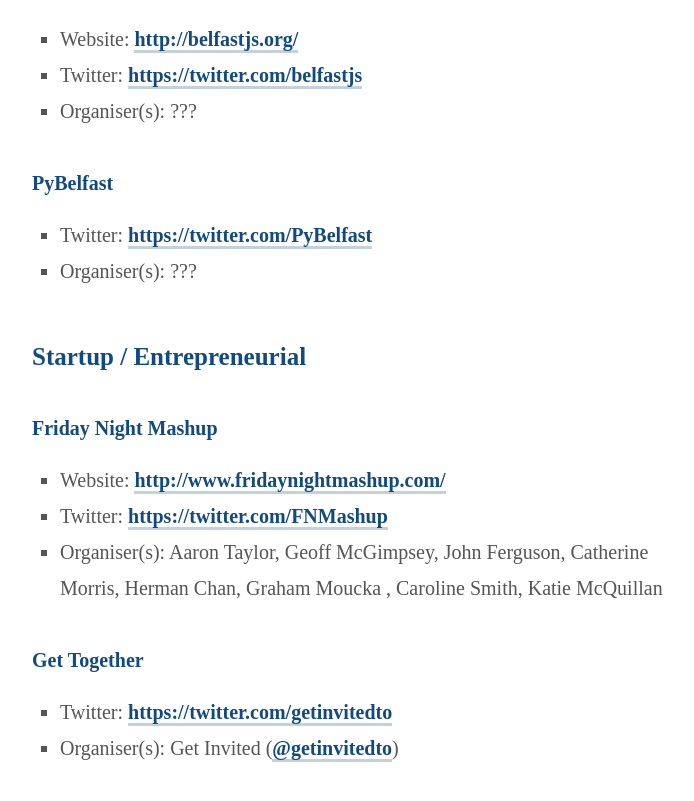
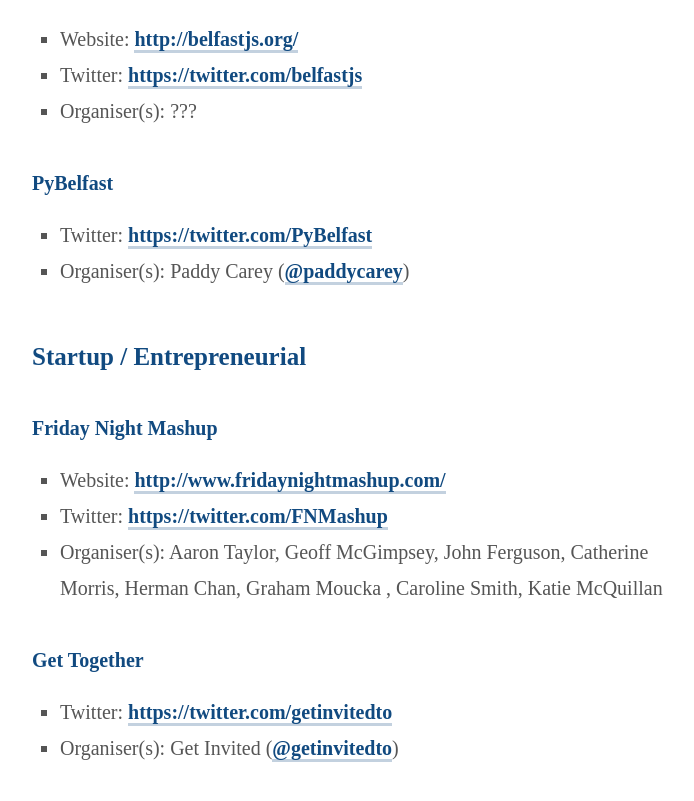
Before and after one commit to andymcmillan/andymcmillan, a Jekyll site: the page built from meetups.md, in a window 1280 px wide and 900 px high, scrolled down 1918 px. Shown: the top 801 px of the window, without its empty margins (288-982 px from the left). Built offline with Jekyll 4.4.1, drawn with Linux system fonts in a browser that asks for light colours; Markdown is read by kramdown in place of the engine named in the settings.

Commit message:
Update meetups.md

```diff
--- a/meetups.md
+++ b/meetups.md
@@ -53,7 +53,7 @@
 
 ### PyBelfast
 * Twitter: [https://twitter.com/PyBelfast](https://twitter.com/PyBelfast)
-* Organiser(s): ???
+* Organiser(s): Paddy Carey ([@paddycarey](https://twitter.com/paddycarey))
 
 ## Startup / Entrepreneurial
 
```
